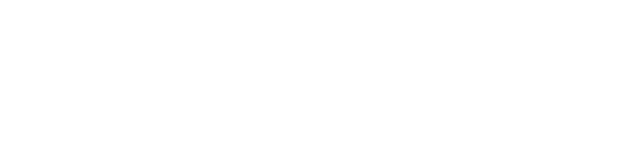
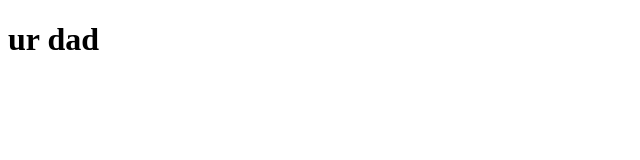
Before and after one commit to noha0002/github-test, a plain HTML site: page index.html in a window 1280 px wide. Shown: the whole page, without its empty margins (0-640 px from the left). Drawn offline with Linux system fonts and the light colour scheme.

Commit message:
tilføj text i header

```diff
--- a/index.html
+++ b/index.html
@@ -6,6 +6,9 @@
     <title>Document</title>
 </head>
 <body>
+    <header>
+        <h1> ur dad</h1>
+    </header>
 
 </body>
 </html>
```
